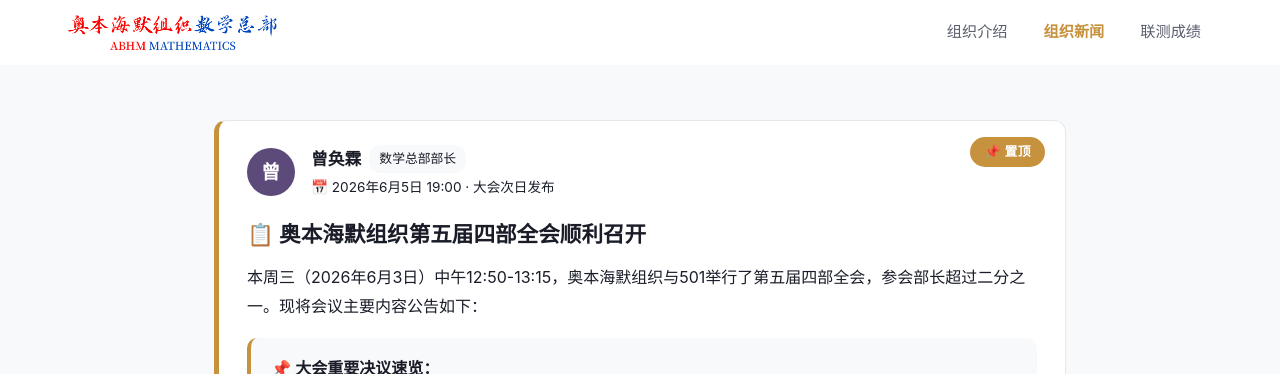
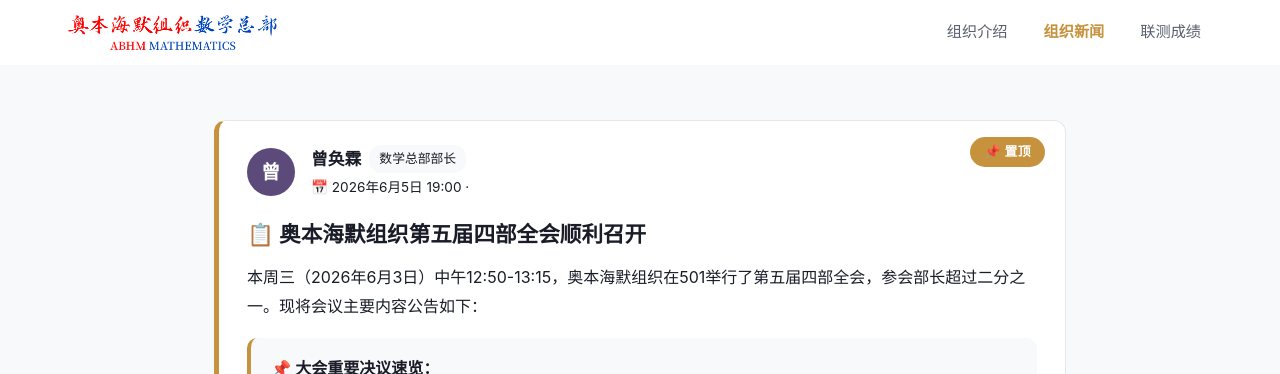
Before and after one commit to StrawberryMilkA/strawberrymilka.github.io, a Jekyll site: the page built from _news/2026-06-05-fourth-plenary.md, in a window 1280 px wide and 900 px high. Shown: the top 374 px of the window. Built offline with Jekyll 4.4.1, drawn with Linux system fonts in a browser that asks for light colours.

Commit message:
fixed a bug

```diff
--- a/_news/2026-06-05-fourth-plenary.md
+++ b/_news/2026-06-05-fourth-plenary.md
@@ -9,7 +9,7 @@ publisher:
   avatar: "曾"
   dept_class: "dept-math"
 date: 2026-06-05 19:00
-date_note: "大会次日发布"
+date_note: ""
 title: "📋 奥本海默组织第五届四部全会顺利召开"
 ai_review:
   body: "<p>本次全会表决通过的多项决议标志着组织正式进入<span class=\"ai-highlight\">制度化、规范化</span>的新阶段。《奥本海默组织规定》的出台填补了长期以来的制度空白，而<span class=\"ai-highlight\">“甲苯海默”</span>敌对关系的明确界定和程颂文永久禁入条款，则展示了组织维护声誉的坚决态度。</p><p>从组织治理角度看，组费收取办法与入组申请书的规范化将有效降低管理摩擦，提升运转效率。将5月24日设为公祭日，则强化了集体的历史记忆与情感纽带。AI建议后续可将<span class=\"ai-highlight\">四部全会纪要</span>纳入组织新闻常态化发布，以增强成员对决策过程的了解与认同。</p>"
@@ -19,7 +19,7 @@ extra_head: '<link rel="stylesheet" href="/assets/css/news.css">'
 extra_scripts: '<script src="/assets/js/news.js"></script>'
 ---
 
-本周三（2026年6月3日）中午12:50-13:15，奥本海默组织与501举行了第五届四部全会，参会部长超过二分之一。现将会议主要内容公告如下：
+本周三（2026年6月3日）中午12:50-13:15，奥本海默组织在501举行了第五届四部全会，参会部长超过二分之一。现将会议主要内容公告如下：
 
 <div class="highlight-box">
 📌 <strong>大会重要决议速览：</strong><br>
```
